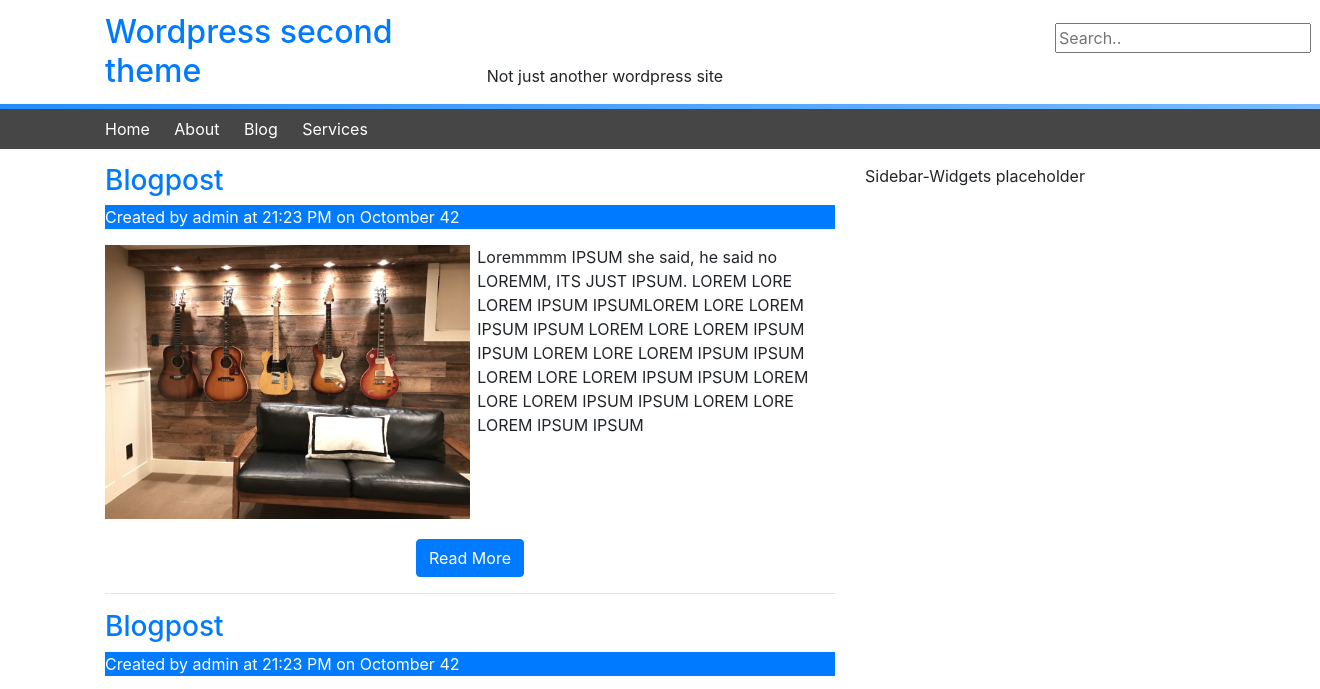
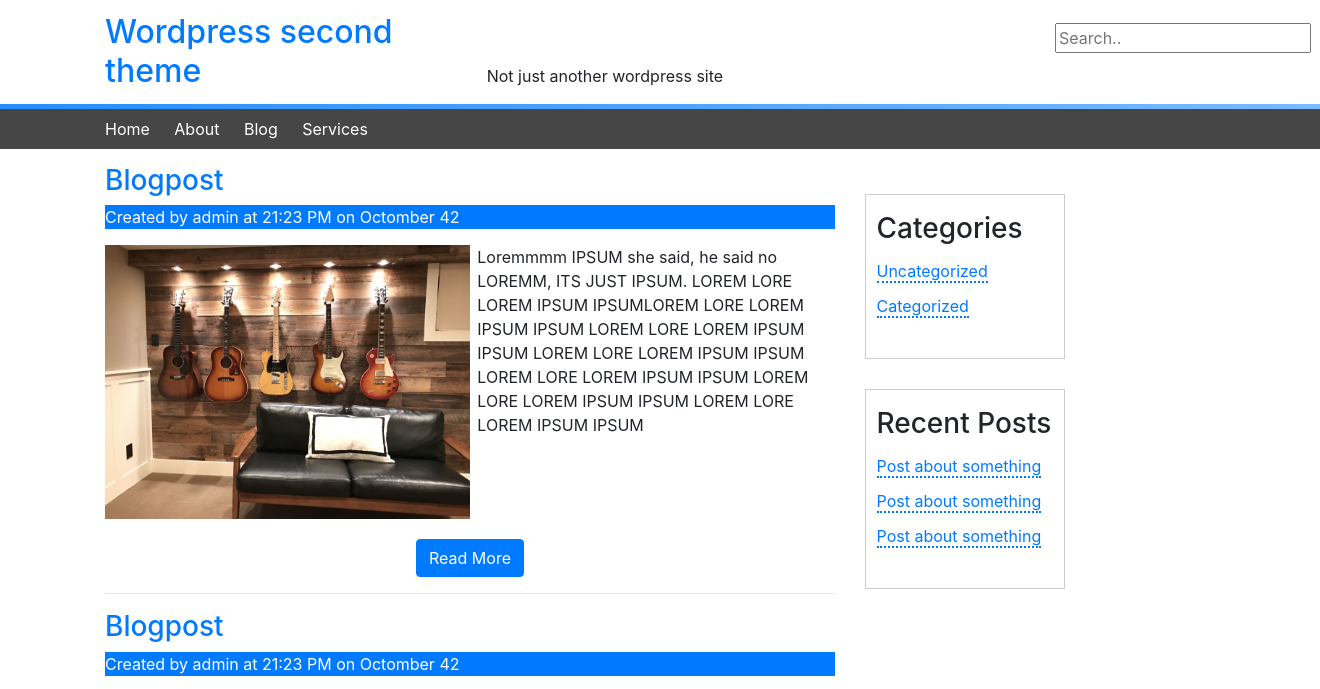
Before and after one commit to ClaudiuBu/Wordpress-Second-Theme, a PHP site: page /blog.html in a window 1320 px wide. Shown: the top 689 px of the page. Run offline with PHP 8.4, Linux system fonts and the light colour scheme; some libraries are stand-ins or nearby versions.

Commit message:
Styled Widgets.

```diff
--- a/blog.html
+++ b/blog.html
@@ -85,7 +85,9 @@
             <div class="row">
                 <div class="col-8 main-blog-content">
                     <div class="blog-post-title">
+                        <a href="">
                             <h3>Blogpost</h3>
+                        </a>
                     </div>
                     <div class="blog-post-sub-title">
                         <p>Created by admin at 21:23 PM on Octomber 42</p>
@@ -107,7 +109,9 @@
                         <hr>
                     </div>
                     <div class="blog-post-title">
+                        <a href="">
                             <h3>Blogpost</h3>
+                        </a>
                     </div>
                     <div class="blog-post-sub-title">
                         <p>Created by admin at 21:23 PM on Octomber 42</p>
@@ -129,7 +133,9 @@
                         <hr>
                     </div>
                     <div class="blog-post-title">
+                        <a href="">
                             <h3>Blogpost</h3>
+                        </a>
                     </div>
                     <div class="blog-post-sub-title">
                         <p>Created by admin at 21:23 PM on Octomber 42</p>
@@ -151,7 +157,41 @@
                         <hr>
                     </div>
                 </div>
-            <div class="col-4 widget-sidebar"> Sidebar-Widgets placeholder</div>
+                <div class="col-4 widget-sidebar">
+                    <div class="widget">
+                        <div class="widget-title">
+                            <h3>Categories</h3>
+                        </div>
+                        <div class="widget-body">
+                            <ul>
+                                <li>
+                                    <a href="">Uncategorized</a>
+                                </li>
+                                <li>
+                                    <a href="">Categorized</a>
+                                </li>
+                            </ul>
+                        </div>
+                    </div>
+                    <div class="widget">
+                        <div class="widget-title">
+                            <h3>Recent Posts</h3>
+                        </div>
+                        <div class="widget-body">
+                            <ul>
+                                <li>
+                                    <a href="#">Post about something</a>
+                                </li>
+                                <li>
+                                    <a href="#">Post about something</a>
+                                </li>
+                                <li>
+                                    <a href="#">Post about something</a>
+                                </li>
+                            </ul>
+                        </div>
+                    </div>
+                </div>
             </div>
 
         </div>
--- a/css/style.css
+++ b/css/style.css
@@ -205,6 +205,32 @@ button.btn.btn-primary a:hover{
 .widget-sidebar{
     margin-top:15px;
 }
+.widget{
+    border:1px solid #ccc;
+    padding:5% 0% 5% 3%;
+    margin-top:30px;
+    text-align:left;
+    max-width:200px;
+}
+.widget-title{
+
+}
+
+.widget-body{
+
+}
+.widget-body ul{
+    padding-left:0;
+}
+.widget-body ul li{
+    list-style: none;
+    line-height: 2.2rem;
+
+}
+.widget-body a{
+    text-decoration:none;
+    border-bottom:2px dotted #007bff;
+}
 
 
     /* FOOTER*/
```
Lines whose indentation alone changed are shown as unchanged.
